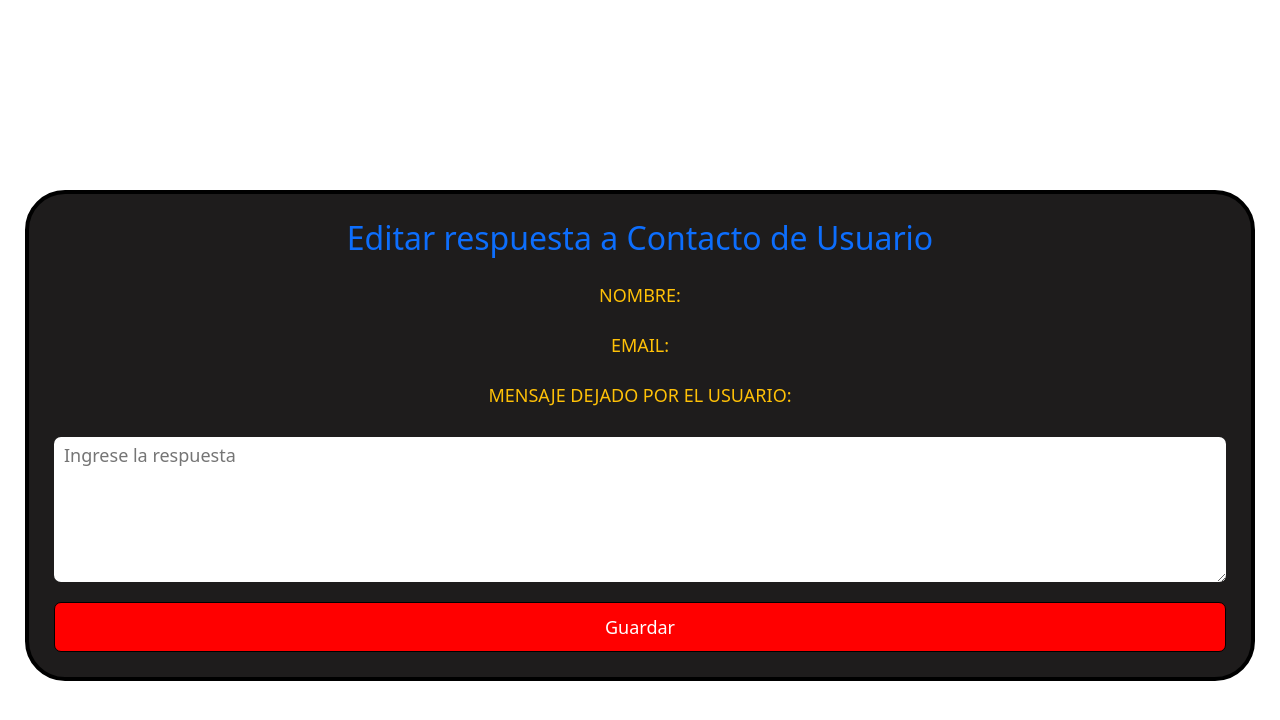
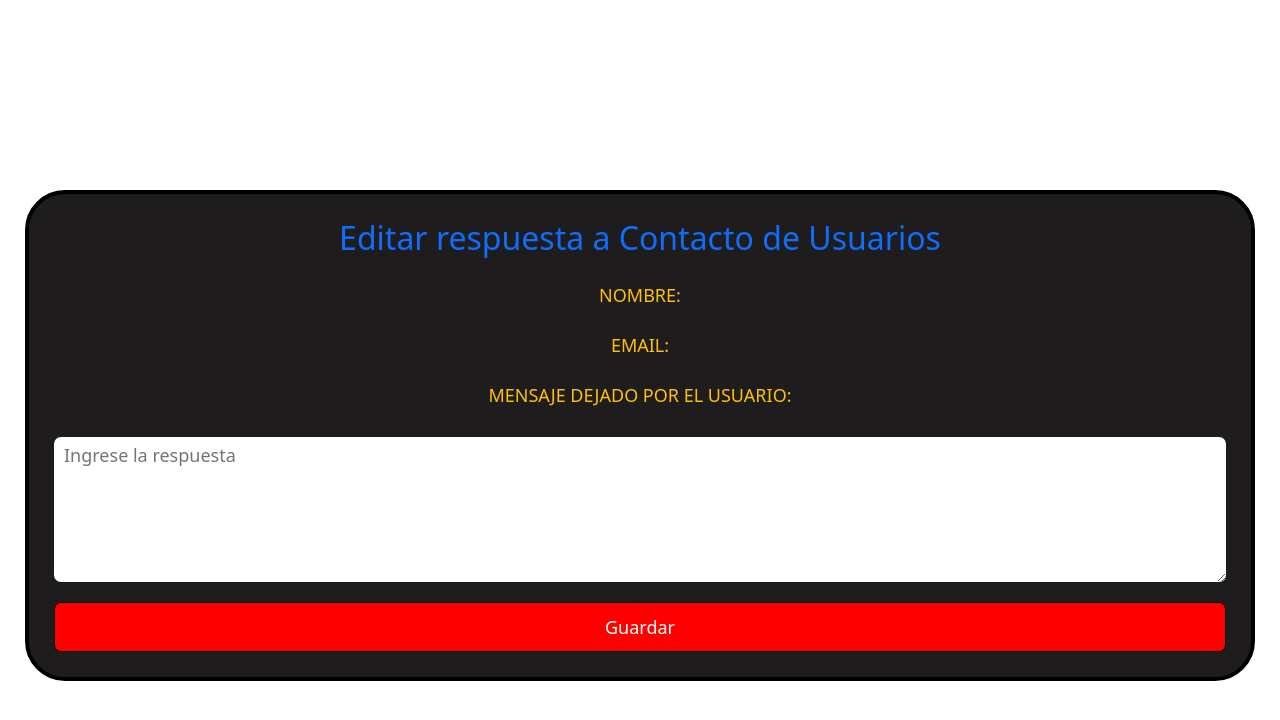
Before and after one commit to gal-eze/cacpfstpf, a Flask app: template templates/update-contact.html in a window 1280 px wide. Shown: the top 720 px of the page. Run offline with Flask 3, Linux system fonts and the light colour scheme; the template is opened without the code that fills it, so the values that code supplies are empty; parts of the project's set-up code (start-up, migrations or seed data) failed here and were passed over.

Commit message:
Fix update title

```diff
--- a/templates/update-contact.html
+++ b/templates/update-contact.html
@@ -22,7 +22,7 @@
 
   <div class="horizontal-padding vertical-padding">
     <section class="contact" id="contact">
-      <h2 class="section-category text-primary" >Editar respuesta a Contacto de Usuario</h2>
+      <h2 class="section-category text-primary" >Editar respuesta a Contacto de Usuarios</h2>
       <div class="contact-details">
         <div class="contact-details-group">
           <p class="contact-label text-warning">Nombre:</p>
@@ -48,6 +48,7 @@
       </section>
   </div>
 
+
   <!-- JavaScript Bundle with Popper -->
   <script src="https://cdn.jsdelivr.net/npm/bootstrap@5.2.3/dist/js/bootstrap.bundle.min.js"
     integrity="sha384-kenU1KFdBIe4zVF0s0G1M5b4hcpxyD9F7jL+jjXkk+Q2h455rYXK/7HAuoJl+0I4"
```
